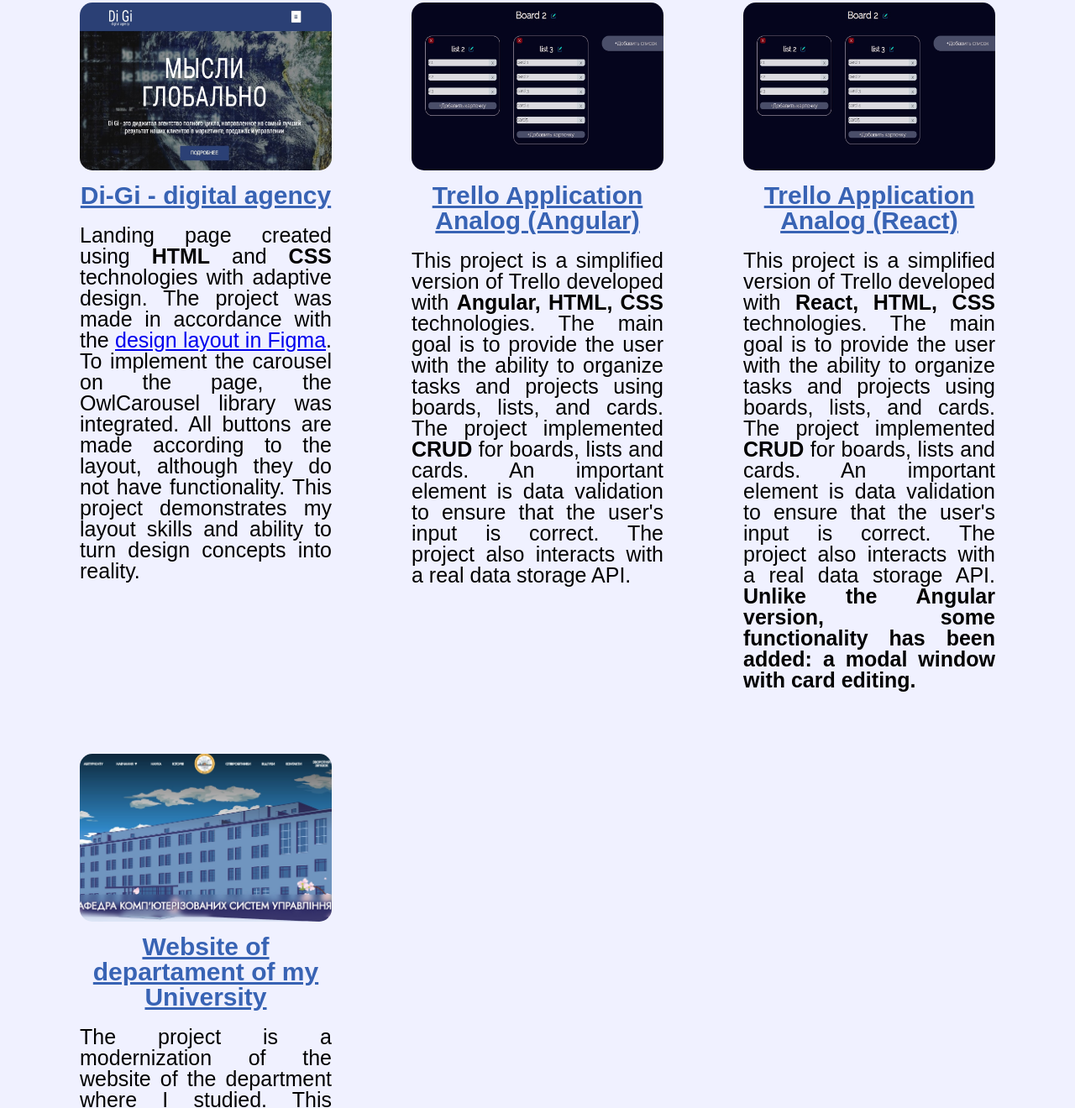
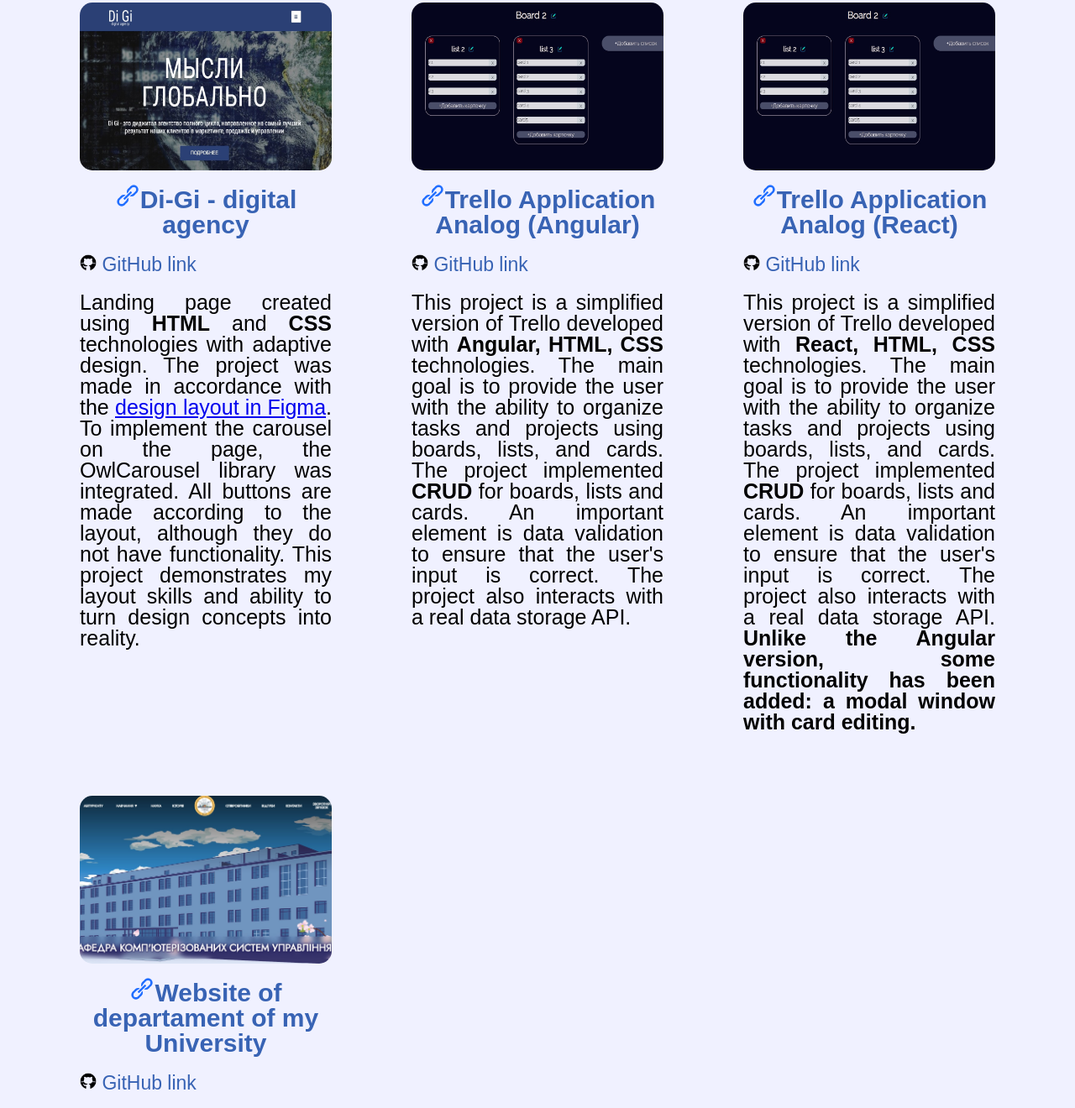
Before and after one commit to ValeryZolotykh/portfolio, a plain HTML site: page index.html in a window 1280 px wide. Shown: the part 447-1767 px from the top of the page at 84% size. Drawn offline with Linux system fonts and the light colour scheme; a web font is replaced by a local one.

Commit message:
add github link

```diff
--- a/index.html
+++ b/index.html
@@ -46,9 +46,27 @@
                 class="link projects__link"
                 href="https://valeryzolotykh.github.io/di-gi/"
                 target="_blank"
-                >Di-Gi - digital agency</a
+                ><img
+                height="30"
+                width="30"
+                src="assets/img/redirectt.png"
+                alt="logo_redirect"
+            />Di-Gi - digital agency</a
               >
             </h2>
+            <a
+              class="link projects__link-github"
+              href="https://github.com/ValeryZolotykh/di-gi"
+              target="_blank"
+              ><img
+                height="20"
+                width="20"
+                src="assets/img/github.png"
+                alt="logo_github"
+              />
+              GitHub link</a
+            >
+
             <p class="projects__description">
               Landing page created using <strong>HTML</strong> and
               <strong>CSS</strong> technologies with adaptive design. The
@@ -77,44 +95,82 @@
                 class="link projects__link"
                 href="https://valeryzolotykh.github.io/my-trello-frontend/"
                 target="_blank"
-                >Trello Application Analog (Angular)</a
+                ><img
+                height="30"
+                width="30"
+                src="assets/img/redirectt.png"
+                alt="logo_redirect"
+            />Trello Application Analog (Angular)</a
               >
             </h2>
+            <a
+              class="link projects__link-github"
+              href="https://github.com/ValeryZolotykh/my-trello-frontend"
+              target="_blank"
+              ><img
+                height="20"
+                width="20"
+                src="assets/img/github.png"
+                alt="logo_github"
+              />
+              GitHub link</a
+            >
             <p class="projects__description">
               This project is a simplified version of Trello developed with
-              <strong>Angular, HTML, CSS</strong> technologies. The
-              main goal is to provide the user with the ability to organize
-              tasks and projects using boards, lists, and cards. The project
-              implemented <strong>CRUD</strong> for boards, lists and cards. An important element
-              is data validation to ensure that the user's input is correct. The
-              project also interacts with a real data storage API.<br /><br />
+              <strong>Angular, HTML, CSS</strong> technologies. The main goal is
+              to provide the user with the ability to organize tasks and
+              projects using boards, lists, and cards. The project implemented
+              <strong>CRUD</strong> for boards, lists and cards. An important
+              element is data validation to ensure that the user's input is
+              correct. The project also interacts with a real data storage
+              API.<br /><br />
             </p>
           </div>
 
           <div class="projects__item">
             <img
-                class="projects__img"
-                height="200"
-                width="300"
-                src="assets/img/trello.jpg"
+              class="projects__img"
+              height="200"
+              width="300"
+              src="assets/img/trello.jpg"
             />
             <h2 class="title projects__title">
               <a
                 class="link projects__link"
                 href="https://valeryzolotykh.github.io/my-react-trello"
                 target="_blank"
-              >Trello Application Analog (React)</a
+                ><img
+                height="30"
+                width="30"
+                src="assets/img/redirectt.png"
+                alt="logo_redirect"
+            />Trello Application Analog (React)</a
               >
             </h2>
+            <a
+              class="link projects__link-github"
+              href="https://github.com/ValeryZolotykh/my-react-trello"
+              target="_blank"
+              ><img
+                height="20"
+                width="20"
+                src="assets/img/github.png"
+                alt="logo_github"
+              />
+              GitHub link</a
+            >
             <p class="projects__description">
               This project is a simplified version of Trello developed with
-              <strong>React, HTML, CSS</strong> technologies. The
-              main goal is to provide the user with the ability to organize
-              tasks and projects using boards, lists, and cards. The project
-              implemented <strong>CRUD </strong>for boards, lists and cards. An important element
-              is data validation to ensure that the user's input is correct. The
-              project also interacts with a real data storage API.<strong> Unlike the Angular
-              version, some functionality has been added: a modal window with card editing.</strong><br /><br />
+              <strong>React, HTML, CSS</strong> technologies. The main goal is
+              to provide the user with the ability to organize tasks and
+              projects using boards, lists, and cards. The project implemented
+              <strong>CRUD </strong>for boards, lists and cards. An important
+              element is data validation to ensure that the user's input is
+              correct. The project also interacts with a real data storage
+              API.<strong>
+                Unlike the Angular version, some functionality has been added: a
+                modal window with card editing.</strong
+              ><br /><br />
             </p>
           </div>
 
@@ -130,9 +186,25 @@
                 class="link projects__link"
                 href="https://valeryzolotykh.github.io/departament_university/"
                 target="_blank"
-                >Website of departament of my University</a
-              >
+                ><img
+                height="30"
+                width="30"
+                src="assets/img/redirectt.png"
+                alt="logo_redirect"
+            />Website of departament of my University</a>
             </h2>
+            <a
+              class="link projects__link-github"
+              href="https://github.com/ValeryZolotykh/departament_university"
+              target="_blank"
+              ><img
+                height="20"
+                width="20"
+                src="assets/img/github.png"
+                alt="logo_github"
+              />
+              GitHub link</a
+            >
             <p class="projects__description">
               The project is a modernization of the website of the department
               where I studied. This project was made as a graduation work. My
@@ -148,6 +220,20 @@
         <div class="contacts">
           <h2 class="title contacts__title">My contacts</h2>
           <ul class="contacts__list">
+            <li class="contacts__item">
+              <a
+                class="link contacts__link"
+                href="https://github.com/ValeryZolotykh"
+                target="_blank"
+                ><img
+                  height="26"
+                  width="26"
+                  src="assets/img/github.png"
+                  alt="logo_github"
+                />
+                GitHub</a
+              >
+            </li>
             <li class="contacts__item">
               <a
                 class="link contacts__link"
--- a/styles.less
+++ b/styles.less
@@ -11,7 +11,12 @@ body {
 
   .link{
       color: rgb(56, 99, 180);
-      text-decoration: underline;
+      text-decoration: none;
+      cursor: pointer;
+  }
+
+  .link:hover{
+    text-decoration: underline;
   }
 }
 
@@ -74,7 +79,12 @@ body {
         .projects__title {
           width: 100%;
           padding-top: 10px;
+          padding-bottom: 15px;
           text-align: center;
+        }
+
+        .projects__link-github{
+          font-size: 23px;
         }
 
         .projects__description {
```
Also changed, not shown: assets/img/github.png (added), assets/img/redirect.png (added), assets/img/redirectt.png (added), styles.css.
